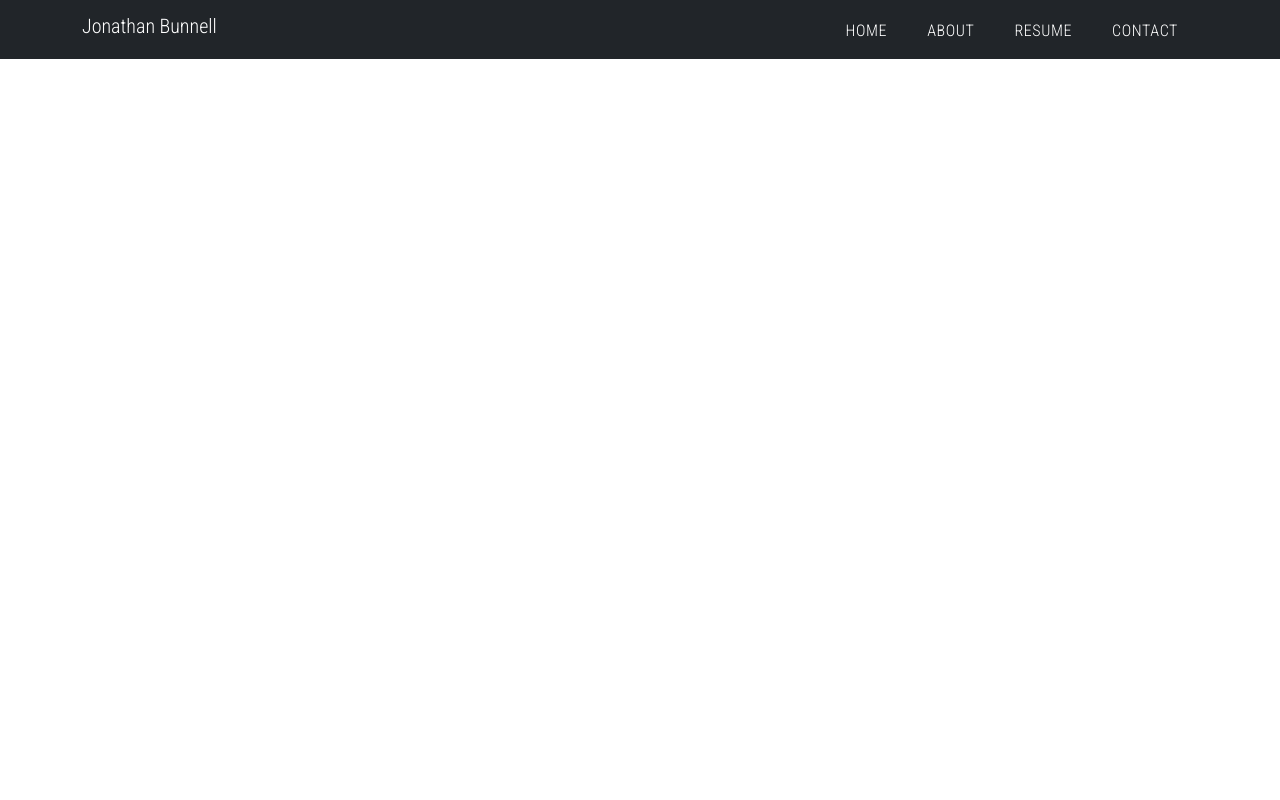
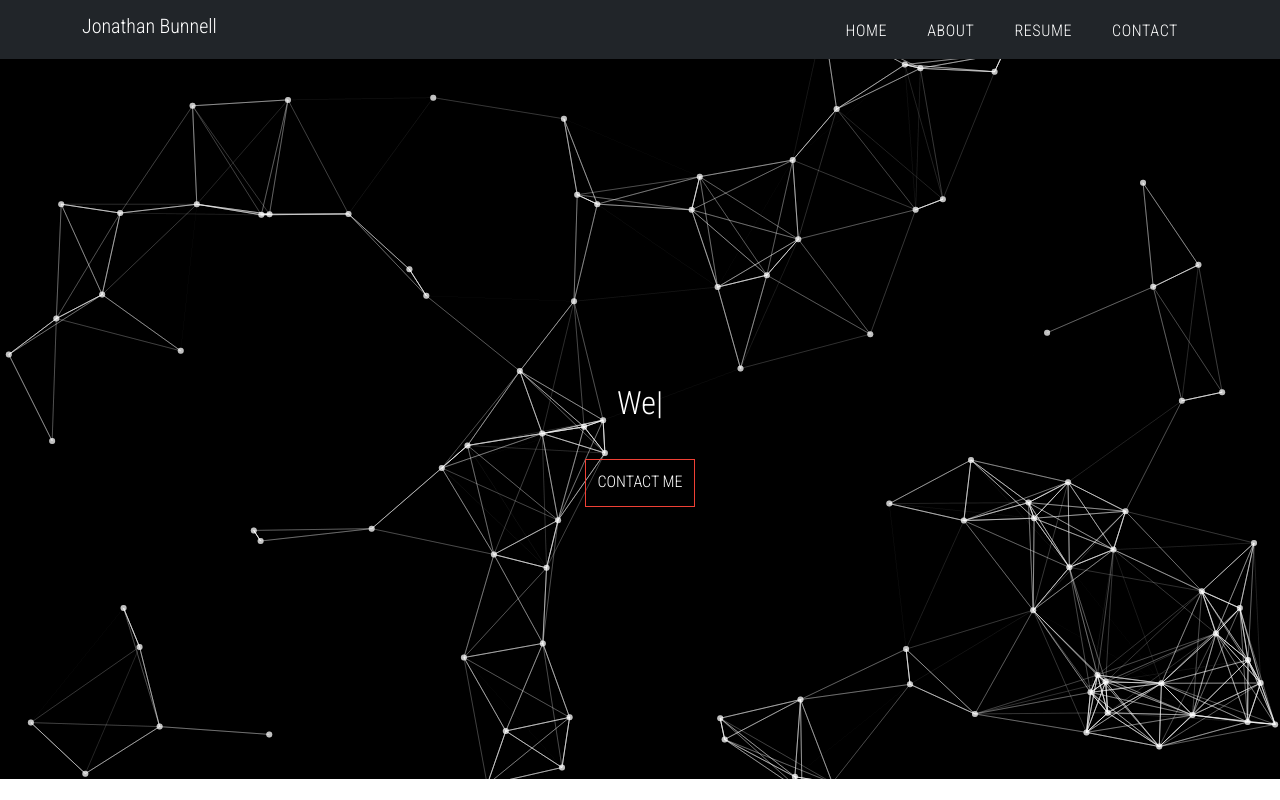
Before and after one commit to jonathanbun/myWebsite, a React (Create React App) app: page / in a window 1280 px wide. Built offline with nearby package versions, Linux system fonts and the light colour scheme.

Commit message:
add header and tweak css

```diff
--- a/package.json
+++ b/package.json
@@ -12,7 +12,10 @@
     "bootstrap": "^5.1.3",
     "react": "^17.0.2",
     "react-dom": "^17.0.2",
+    "react-particles-js": "^3.6.0",
     "react-scripts": "4.0.3",
+    "react-tsparticles": "^1.37.5",
+    "react-typed": "^1.2.0",
     "web-vitals": "^1.0.1"
   },
   "scripts": {
--- a/src/App.css
+++ b/src/App.css
@@ -3,7 +3,10 @@
 :root {
   --primary-white: #ffffff;
   --primary-orange: #f9ab00;
-  --primary-dark: rgba(255,255,255,0)
+  --primary-dark: rgba(0,0,0, 1);
+  --primary-lg-dark: rgba(20,20,20, 0);
+  --primary-red: #ef4035;
+  --primary-hover-red: #f33501;
 }
 
 body {
@@ -30,7 +33,7 @@ nav ul li {
   margin-right: 0.75rem;
   margin-left: 0.75rem;
   color: var(--primary-white) !important;
-  border-top: 0.1875rem solid var(--primary-dark)
+  border-top: 0.1875rem solid var(--primary-lg-dark)
 }
 
 .navbar-nav > li > a.active, .navbar-nav > li > a.active:focus {
@@ -44,3 +47,49 @@ nav ul li {
 .menu-icon {
   color: var(--primary-white);
 }
+
+/*****************************HEADER**********************/
+
+.header-wrapper {
+  background-color:  var(--primary-dark);
+  height: 90vh;
+}
+
+.main-info {
+  position: relative;
+  top: 20rem;
+  display: flex;
+  flex-direction: column;
+  justify-content: center;
+  align-items: center;
+  text-align: center;
+}
+
+.main-info h1 {
+  color: var(--primary-orange);
+  text-transform: uppercase;
+}
+
+.btn-main-offer {
+  border: 1px solid var(--primary-red);
+  text-transform: uppercase;
+  text-decoration:none;
+  border-radius: 0;
+  padding: 0.625rem 0.75rem 0.75rem 0.75rem;
+  color: var(--primary-white);
+  margin: 2rem;
+}
+
+.btn-main-offer:hover {
+  text-decoration:none;
+  background-color: var(--primary-hover-red);
+  color: var(--primary-white);
+  transition: .2s ease-in-out;
+}
+
+
+/**************************TYPED TEXT**************************/
+.typed-text {
+  font-size: 2rem;
+  color: var(--primary-white)
+}
--- a/src/App.js
+++ b/src/App.js
@@ -1,12 +1,61 @@
 import './App.css';
 import 'bootstrap/dist/css/bootstrap.min.css';
-import Navbar from "./Components/Navbar"
+import Navbar from "./Components/Navbar";
+import Header from "./Components/Header";
+import Particles from "react-tsparticles";
 
 function App() {
   return (
-    <div>
+    <>
+       <Particles
+
+      options={{
+
+
+
+        particles: {
+          color: {
+            value: "#ffffff",
+          },
+          links: {
+            color: "#ffffff",
+            distance: 150,
+            enable: true,
+            opacity: 0.5,
+            width: 1,
+          },
+          collisions: {
+            enable: true,
+          },
+          move: {
+            direction: "none",
+            enable: true,
+            outMode: "bounce",
+            random: false,
+            speed: 3,
+            straight: false,
+          },
+          number: {
+            density: {
+              enable: true,
+              value_area: 800,
+            },
+            value: 80,
+          },
+          opacity: {
+            value: 0.5,
+          },
+          shape: {
+            type: "circle",
+          },
+
+        },
+        detectRetina: true,
+      }}
+    />
       <Navbar />
-    </div>
+      <Header />
+    </>
   );
 }
 
--- /dev/null
+++ b/src/Components/Header.js
@@ -0,0 +1,22 @@
+import react from "react";
+import Typed from "react-typed";
+const Header = () => {
+	return (
+		<div className="header-wrapper">
+			<div className="main-info">
+				<Typed
+					className="typed-text"
+					strings={["Computer Science", "Web Development"]}
+					typeSpeed={40}
+					backSpeed={60}
+					loop
+				/>
+				<a href='#'
+					className="btn-main-offer"> Contact me
+				</a>
+			</div>
+		</div>
+		)
+}
+
+export default Header;
```
Also changed, not shown: 2 other files (tests, documents, lock files or other folders).
